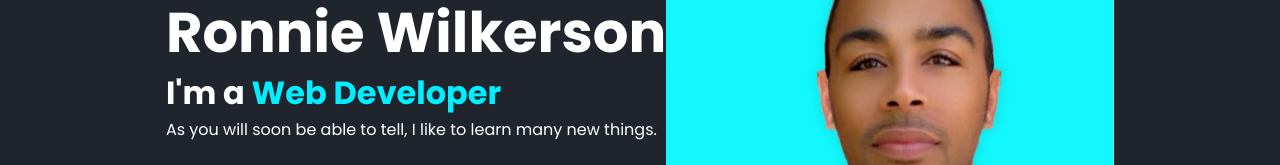
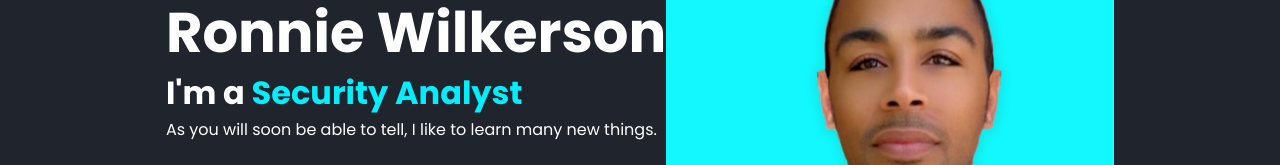
Before and after one commit to jowii26/Portfolio, a plain HTML site: page index.html in a window 1280 px wide. Shown: the part 322-487 px from the top of the page. Drawn offline with nearby package versions, Linux system fonts and the light colour scheme.

Commit message:
index.html

```diff
--- a/index.html
+++ b/index.html
@@ -30,7 +30,7 @@
         <div class="home-content">
             <h3>My name is</h3>
             <h1>Ronnie Wilkerson</h1>
-            <h3>I'm a <span>Web Developer</span></h3>
+            <h3>I'm a <span>Security Analyst</span></h3>
             <p>As you will soon be able to tell, I like to learn many
                 new things.</p>
             <div class="social-media">
```
